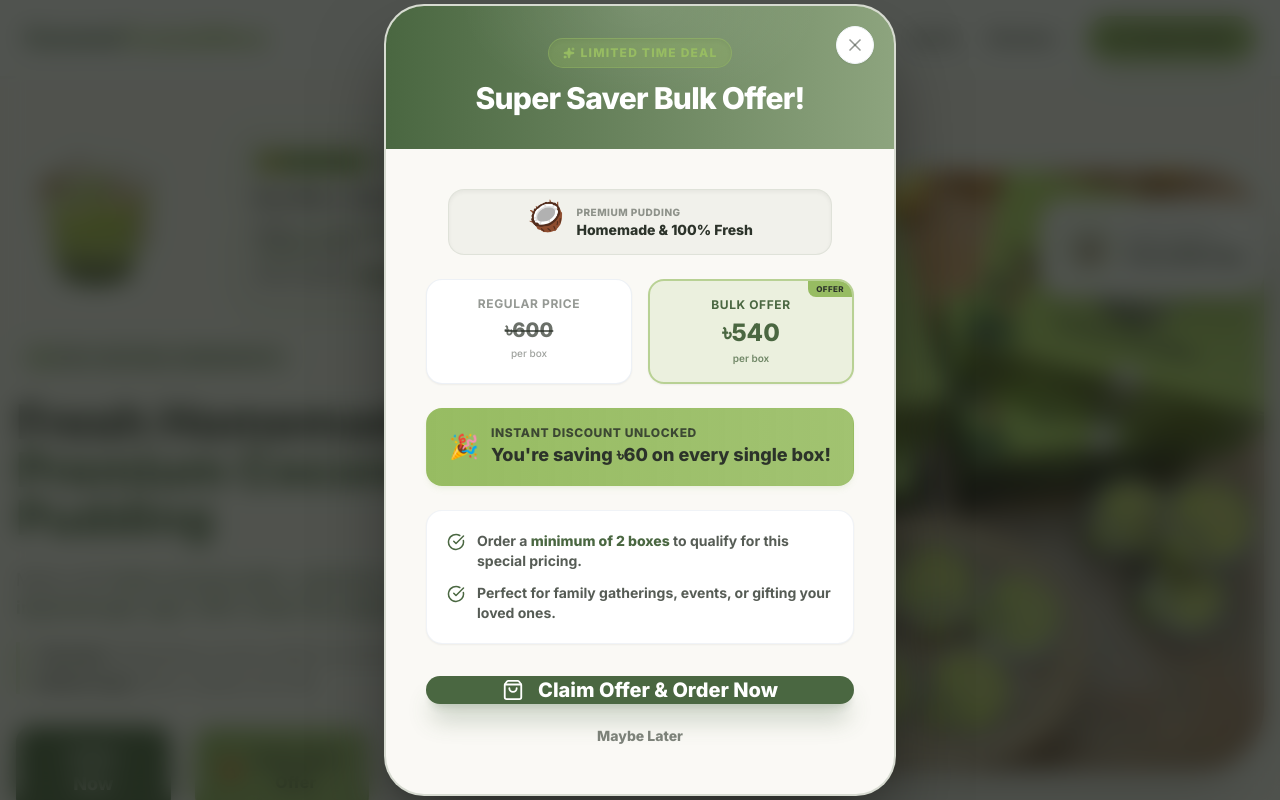
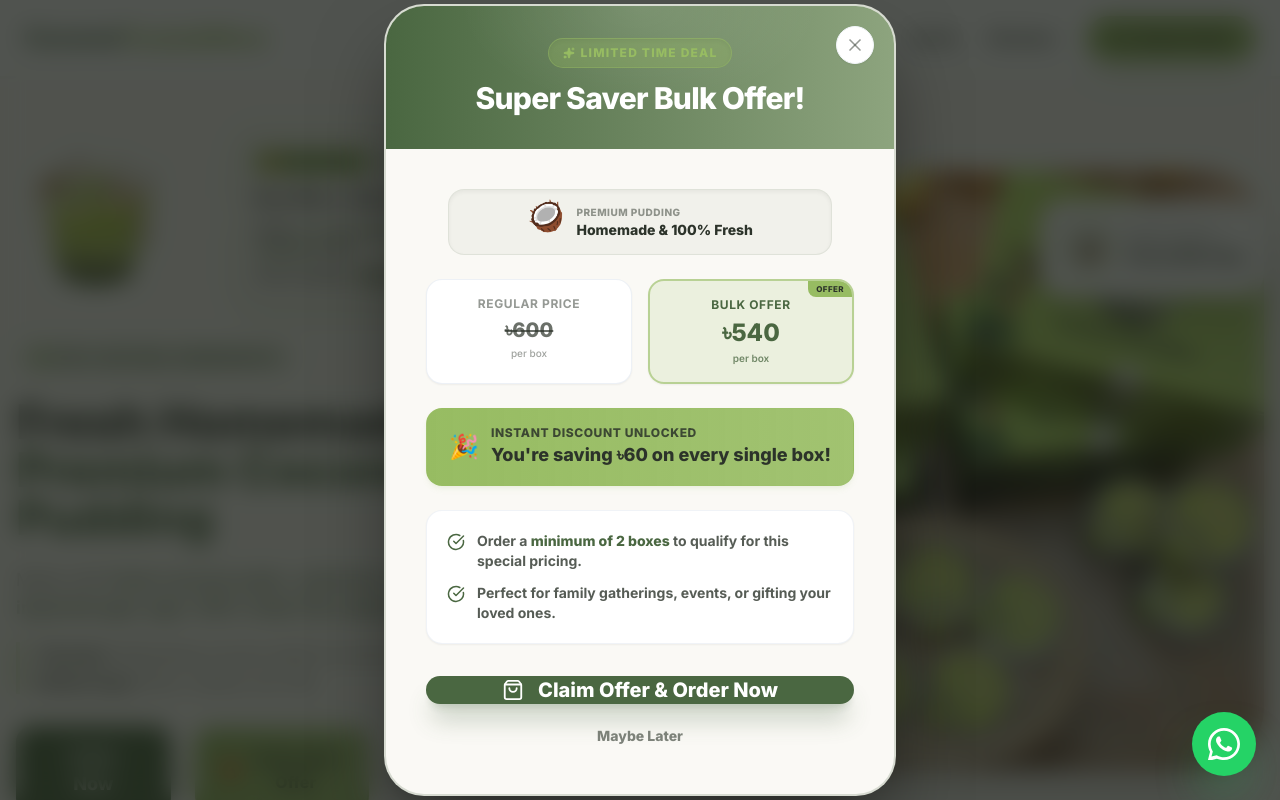
Before and after one commit to Arafat-Bhuiyan/Coconut-treats-and-more, a React (Vite) app: page / in a window 1280 px wide. Shown: the top 800 px of the page. Built offline with nearby package versions, Linux system fonts and the light colour scheme; grey boxes are pictures that could not be loaded.

Commit message:
Add WhatsApp floating button with chat popup

```diff
--- /dev/null
+++ b/src/components/WhatsAppButton.jsx
@@ -0,0 +1,106 @@
+import React, { useState, useEffect } from "react";
+import { motion, AnimatePresence } from "framer-motion";
+import { X } from "lucide-react";
+
+const WhatsAppButton = () => {
+  const [showTooltip, setShowTooltip] = useState(false);
+  const [visible, setVisible] = useState(false);
+
+  // Show button after a short delay for a smooth entrance
+  useEffect(() => {
+    const timer = setTimeout(() => setVisible(true), 1500);
+    return () => clearTimeout(timer);
+  }, []);
+
+  const whatsappNumber = "8801618562844"; // +8801618562844
+  const message = encodeURIComponent("হ্যালো! আমি Coconut Treats & More সম্পর্কে জানতে চাই।");
+  const whatsappUrl = `https://wa.me/${whatsappNumber}?text=${message}`;
+
+  return (
+    <AnimatePresence>
+      {visible && (
+        <div className="fixed bottom-6 right-6 z-50 flex flex-col items-end gap-3">
+          {/* Tooltip / Chat Bubble */}
+          <AnimatePresence>
+            {showTooltip && (
+              <motion.div
+                initial={{ opacity: 0, y: 10, scale: 0.95 }}
+                animate={{ opacity: 1, y: 0, scale: 1 }}
+                exit={{ opacity: 0, y: 10, scale: 0.95 }}
+                transition={{ duration: 0.2 }}
+                className="relative bg-white rounded-2xl shadow-2xl p-4 max-w-[230px] border border-gray-100"
+              >
+                {/* Close button */}
+                <button
+                  onClick={() => setShowTooltip(false)}
+                  className="absolute top-2 right-2 text-gray-400 hover:text-gray-600 transition-colors"
+                >
+                  <X size={14} />
+                </button>
+
+                {/* Header */}
+                <div className="flex items-center gap-2 mb-2 pr-4">
+                  <div className="w-8 h-8 bg-[#25D366] rounded-full flex items-center justify-center flex-shrink-0">
+                    <svg viewBox="0 0 24 24" fill="white" width="18" height="18">
+                      <path d="M17.472 14.382c-.297-.149-1.758-.867-2.03-.967-.273-.099-.471-.148-.67.15-.197.297-.767.966-.94 1.164-.173.199-.347.223-.644.075-.297-.15-1.255-.463-2.39-1.475-.883-.788-1.48-1.761-1.653-2.059-.173-.297-.018-.458.13-.606.134-.133.298-.347.446-.52.149-.174.198-.298.298-.497.099-.198.05-.371-.025-.52-.075-.149-.669-1.612-.916-2.207-.242-.579-.487-.5-.669-.51-.173-.008-.371-.01-.57-.01-.198 0-.52.074-.792.372-.272.297-1.04 1.016-1.04 2.479 0 1.462 1.065 2.875 1.213 3.074.149.198 2.096 3.2 5.077 4.487.709.306 1.262.489 1.694.625.712.227 1.36.195 1.871.118.571-.085 1.758-.719 2.006-1.413.248-.694.248-1.289.173-1.413-.074-.124-.272-.198-.57-.347z"/>
+                      <path d="M12 0C5.374 0 0 5.373 0 12c0 2.122.554 4.11 1.522 5.837L.057 23.625a.75.75 0 0 0 .918.919l5.688-1.479A11.944 11.944 0 0 0 12 24c6.626 0 12-5.374 12-12S18.626 0 12 0zm0 22c-1.885 0-3.645-.493-5.175-1.355l-.37-.22-3.827.995.999-3.742-.242-.386A9.937 9.937 0 0 1 2 12C2 6.477 6.477 2 12 2s10 4.477 10 10-4.477 10-10 10z"/>
+                    </svg>
+                  </div>
+                  <div>
+                    <p className="font-black text-gray-800 text-sm">Coconut Treats</p>
+                    <div className="flex items-center gap-1">
+                      <span className="w-2 h-2 bg-[#25D366] rounded-full inline-block"></span>
+                      <p className="text-xs text-gray-400">Online</p>
+                    </div>
+                  </div>
+                </div>
+
+                {/* Message */}
+                <div className="bg-[#f0fdf4] rounded-xl rounded-tl-none p-3 mb-3">
+                  <p className="text-sm text-gray-700 leading-relaxed">
+                    👋 হ্যালো! অর্ডার বা যেকোনো প্রশ্নের জন্য আমাকে মেসেজ করুন।
+                  </p>
+                  <p className="text-xs text-gray-400 text-right mt-1">Just now</p>
+                </div>
+
+                {/* CTA */}
+                <a
+                  href={whatsappUrl}
+                  target="_blank"
+                  rel="noopener noreferrer"
+                  className="block w-full bg-[#25D366] hover:bg-[#1ebe5d] text-white text-center font-bold text-sm py-2.5 rounded-xl transition-all"
+                >
+                  Start Chat →
+                </a>
+
+                {/* Arrow pointing to button */}
+                <div className="absolute -bottom-2 right-6 w-4 h-4 bg-white border-r border-b border-gray-100 rotate-45"></div>
+              </motion.div>
+            )}
+          </AnimatePresence>
+
+          {/* Main WhatsApp Button */}
+          <motion.button
+            initial={{ scale: 0, opacity: 0 }}
+            animate={{ scale: 1, opacity: 1 }}
+            transition={{ type: "spring", stiffness: 200, damping: 15 }}
+            onClick={() => setShowTooltip((prev) => !prev)}
+            className="relative w-16 h-16 bg-[#25D366] hover:bg-[#1ebe5d] rounded-full shadow-2xl shadow-[#25D366]/40 flex items-center justify-center transition-all hover:scale-110 active:scale-95"
+            aria-label="Chat on WhatsApp"
+          >
+            {/* Ping animation ring */}
+            <span className="absolute inset-0 rounded-full bg-[#25D366] animate-ping opacity-25"></span>
+
+            {/* WhatsApp Icon */}
+            <svg viewBox="0 0 24 24" fill="white" width="32" height="32">
+              <path d="M17.472 14.382c-.297-.149-1.758-.867-2.03-.967-.273-.099-.471-.148-.67.15-.197.297-.767.966-.94 1.164-.173.199-.347.223-.644.075-.297-.15-1.255-.463-2.39-1.475-.883-.788-1.48-1.761-1.653-2.059-.173-.297-.018-.458.13-.606.134-.133.298-.347.446-.52.149-.174.198-.298.298-.497.099-.198.05-.371-.025-.52-.075-.149-.669-1.612-.916-2.207-.242-.579-.487-.5-.669-.51-.173-.008-.371-.01-.57-.01-.198 0-.52.074-.792.372-.272.297-1.04 1.016-1.04 2.479 0 1.462 1.065 2.875 1.213 3.074.149.198 2.096 3.2 5.077 4.487.709.306 1.262.489 1.694.625.712.227 1.36.195 1.871.118.571-.085 1.758-.719 2.006-1.413.248-.694.248-1.289.173-1.413-.074-.124-.272-.198-.57-.347z"/>
+              <path d="M12 0C5.374 0 0 5.373 0 12c0 2.122.554 4.11 1.522 5.837L.057 23.625a.75.75 0 0 0 .918.919l5.688-1.479A11.944 11.944 0 0 0 12 24c6.626 0 12-5.374 12-12S18.626 0 12 0zm0 22c-1.885 0-3.645-.493-5.175-1.355l-.37-.22-3.827.995.999-3.742-.242-.386A9.937 9.937 0 0 1 2 12C2 6.477 6.477 2 12 2s10 4.477 10 10-4.477 10-10 10z"/>
+            </svg>
+          </motion.button>
+        </div>
+      )}
+    </AnimatePresence>
+  );
+};
+
+export default WhatsAppButton;
--- a/src/pages/Home/Home.jsx
+++ b/src/pages/Home/Home.jsx
@@ -5,6 +5,7 @@ import Testimonials from "./sections/Testimonials/Testimonials";
 import Order from "./sections/Order/Order";
 import Footer from "./sections/Footer/Footer";
 import PromotionPopup from "./sections/Hero/PromotionPopup";
+import WhatsAppButton from "../../components/WhatsAppButton";
 
 export const Home = () => {
   const [quantity, setQuantity] = useState(1);
@@ -46,6 +47,7 @@ export const Home = () => {
         onClose={() => setShowPromo(false)}
         onClaim={claimOffer}
       />
+      <WhatsAppButton />
     </div>
   );
 };
```
